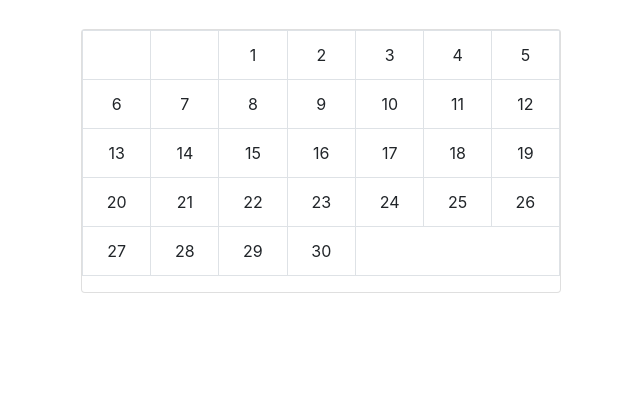
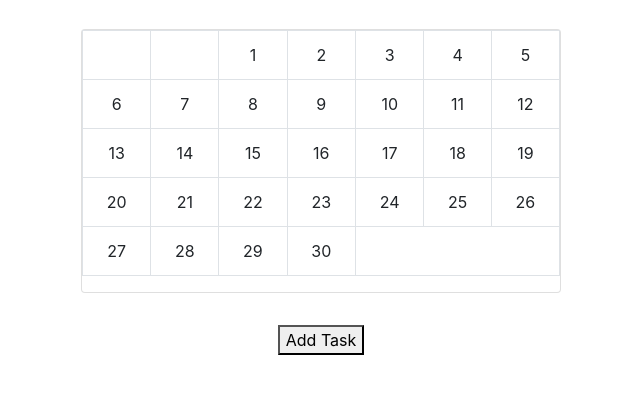
Before and after one commit to brainuser5705/seinfield, a website: page index.html in a window 1280 px wide. Shown: the part 265-658 px from the top of the page, without its empty margins (319-959 px from the left). Drawn offline with nearby package versions, Linux system fonts and the light colour scheme.

Commit message:
Added in a button for adding in a task

```diff
--- a/index.html
+++ b/index.html
@@ -14,7 +14,7 @@
                     <table id="calendar" class="table table-bordered"></table>
                 </div>
             </div>
-
+            <button onClick="addTask()" style="margin-top: 2em;">Add Task</button>
         </div>
     </body>
     <script src="https://code.jquery.com/jquery-3.2.1.slim.min.js" integrity="sha384-KJ3o2DKtIkvYIK3UENzmM7KCkRr/rE9/Qpg6aAZGJwFDMVNA/GpGFF93hXpG5KkN" crossorigin="anonymous"></script>
```
